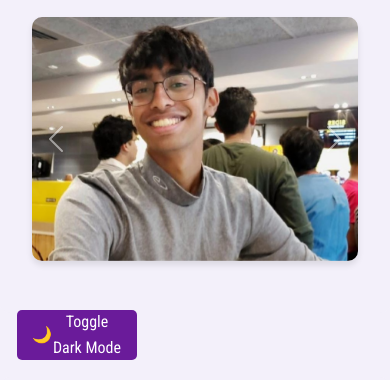
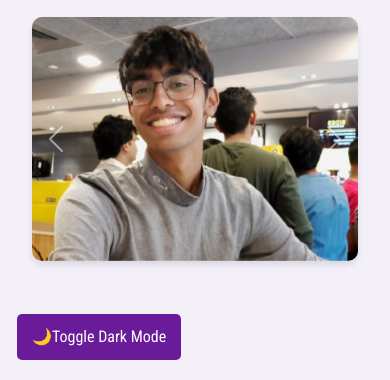
Before and after one commit to taroshima/Portfolio, a plain HTML site: page index.html in a window 390 px wide. Shown: the part 464-844 px from the top of the page. Drawn offline with nearby package versions, Linux system fonts and the light colour scheme; no server answers.

Commit message:
removed the darkmode toggle code from media query

```diff
--- a/styles.css
+++ b/styles.css
@@ -258,14 +258,6 @@ body.dark-mode {
     .contact-info {
         flex-direction: column;
         align-items: center;
-    }
-
-    #dark-mode-toggle {
-        max-width: 120px;
-        max-height: 40px;
-        font-size: 0.9rem;
-        bottom: 10px;
-        left: 10px;
     }
 }
 
```
